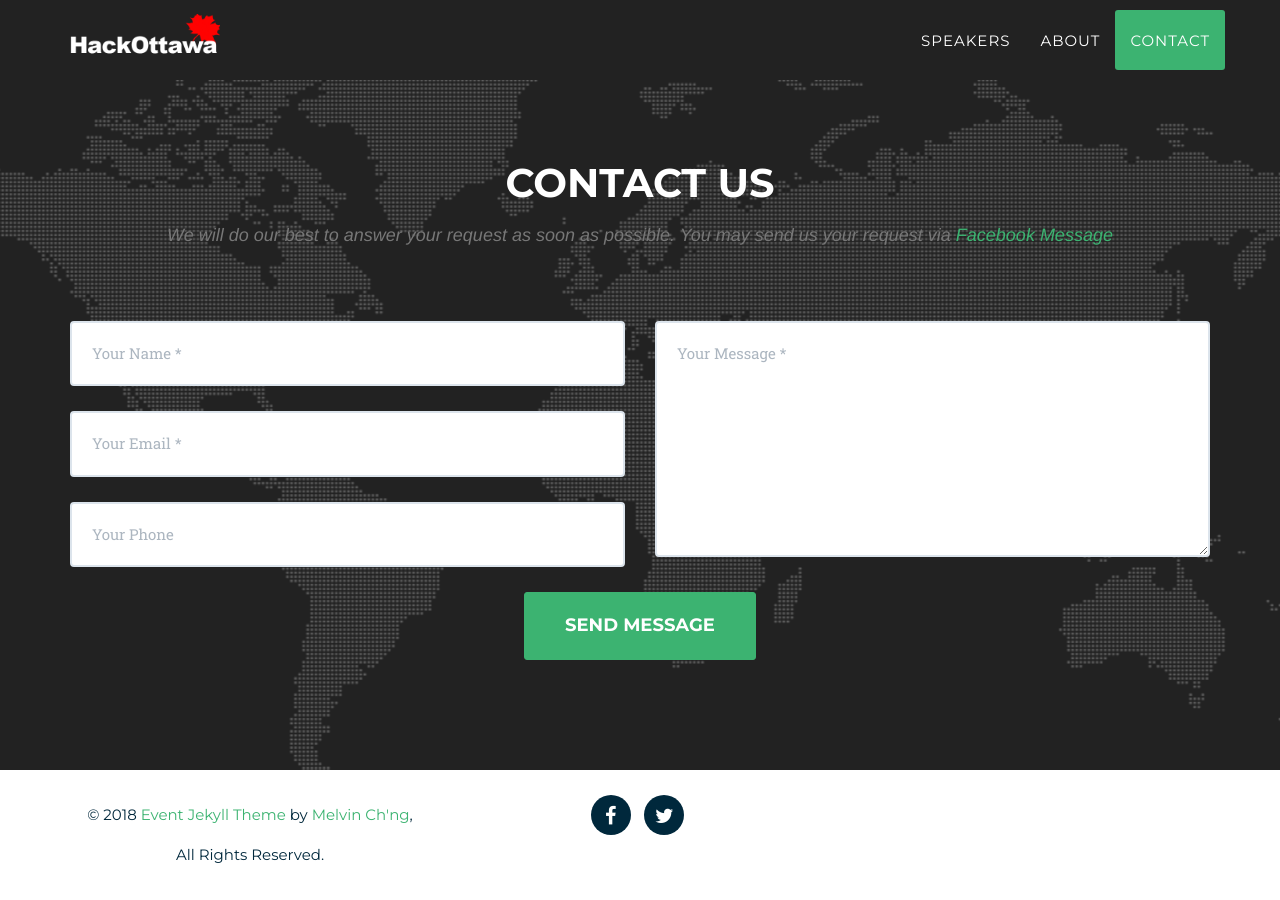
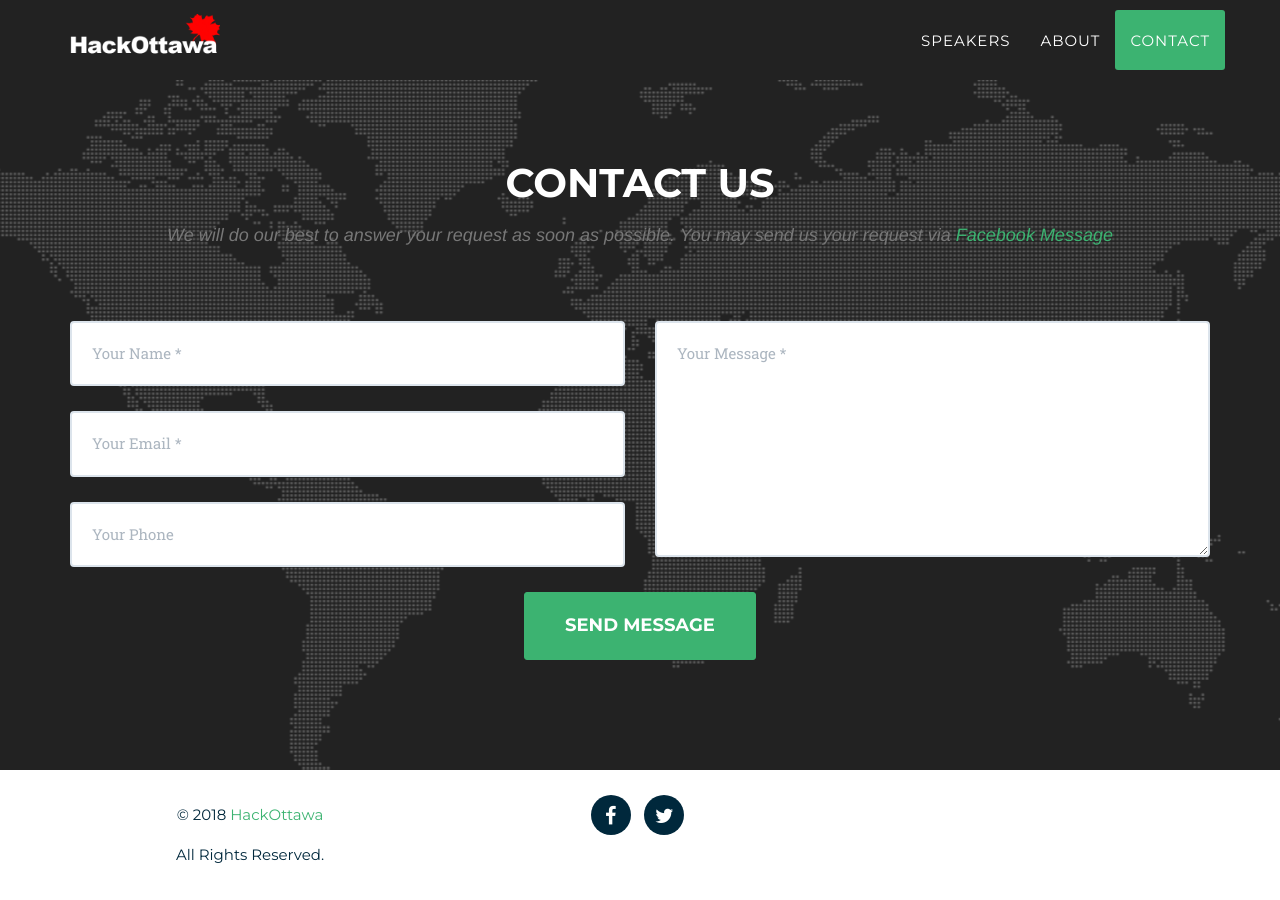
Before and after one commit to HackOttawa/hackottawa, a Jekyll site: the page built from index.html, in a window 1280 px wide and 900 px high, scrolled down 5790 px. Built offline with Jekyll 4.4.1, drawn with Linux system fonts in a browser that asks for light colours; some web fonts are replaced.

Commit message:
Update footer.html

```diff
--- a/_includes/2016_data/footer.html
+++ b/_includes/2016_data/footer.html
@@ -18,7 +18,7 @@ footer {
     <div class="container">
         <div class="row">
             <div class="col-md-4">
-                <span class="copyright">© {{ 'now' | date: "%Y" }} <a href="https://github.com/melvinchng/event-jekyll-theme">Event Jekyll Theme</a> by <a href="http://melvinchng.github.io">Melvin Ch'ng</a>,<br>All Rights Reserved.</span>
+                <span class="copyright">© {{ 'now' | date: "%Y" }} <a href="https://hackottawa.com/">HackOttawa</a><br>All Rights Reserved.</span>
             </div>
             <div class="col-md-4">
                 <ul class="list-inline social-buttons">
```
